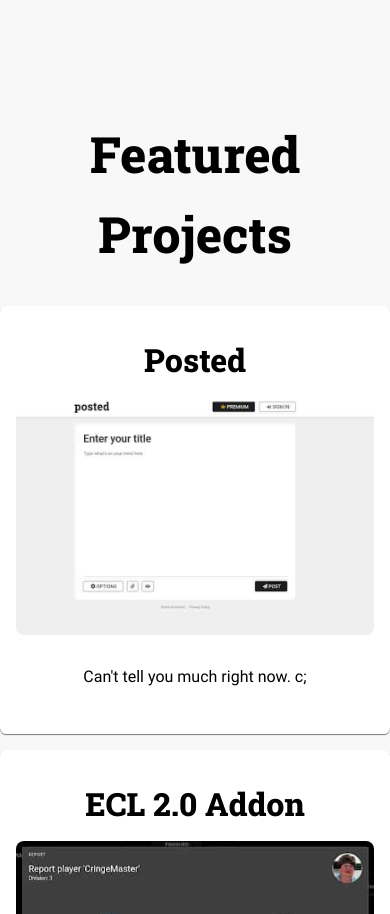
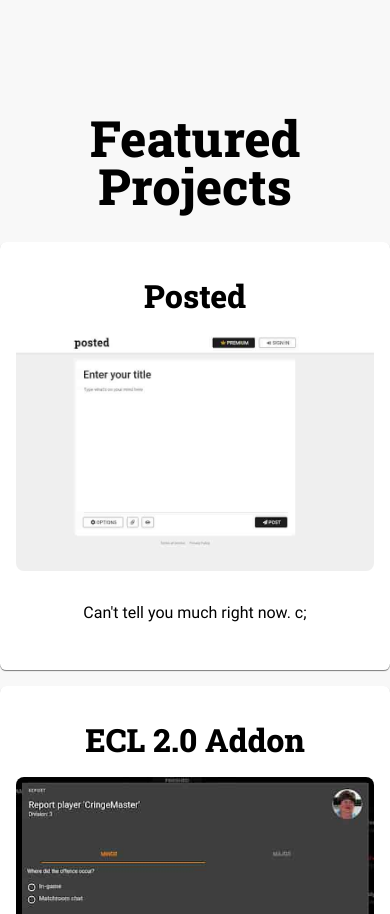
Before and after one commit to FoseFx/Homepage2020, a Vue app: page / in a window 390 px wide. Shown: the part 1637-2551 px from the top of the page. Built offline with nearby package versions, Linux system fonts and the light colour scheme.

Commit message:
fix: line-height of projects's h1 is now responsive

```diff
--- a/src/components/Projects.vue
+++ b/src/components/Projects.vue
@@ -164,6 +164,12 @@ h1 {
   line-height: 5rem;
   text-align: center;
   margin-bottom: 2rem;
+  @media (max-width: 1500px) {
+    line-height: 4rem;
+  }
+  @media (max-width: 1000px) {
+    line-height: 3rem;
+  }
 }
 
 #projects-wrapper {
```
